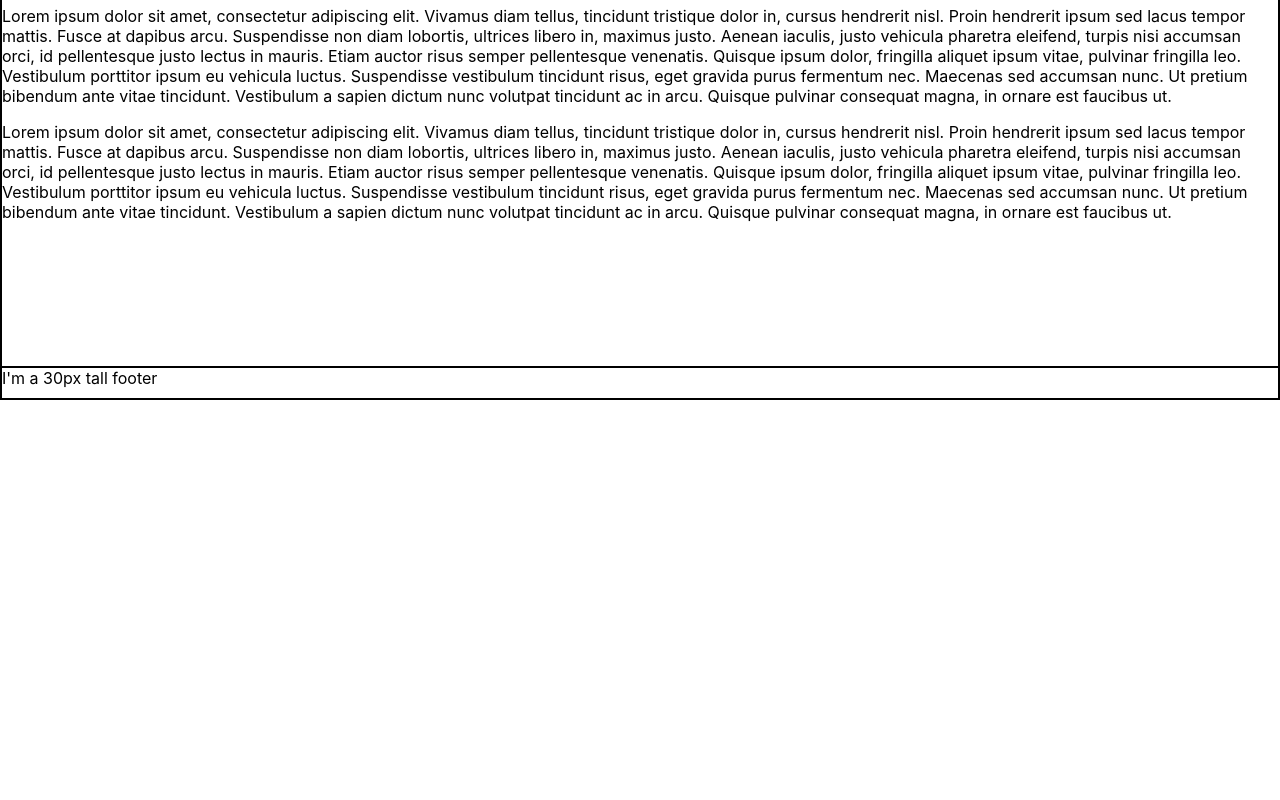
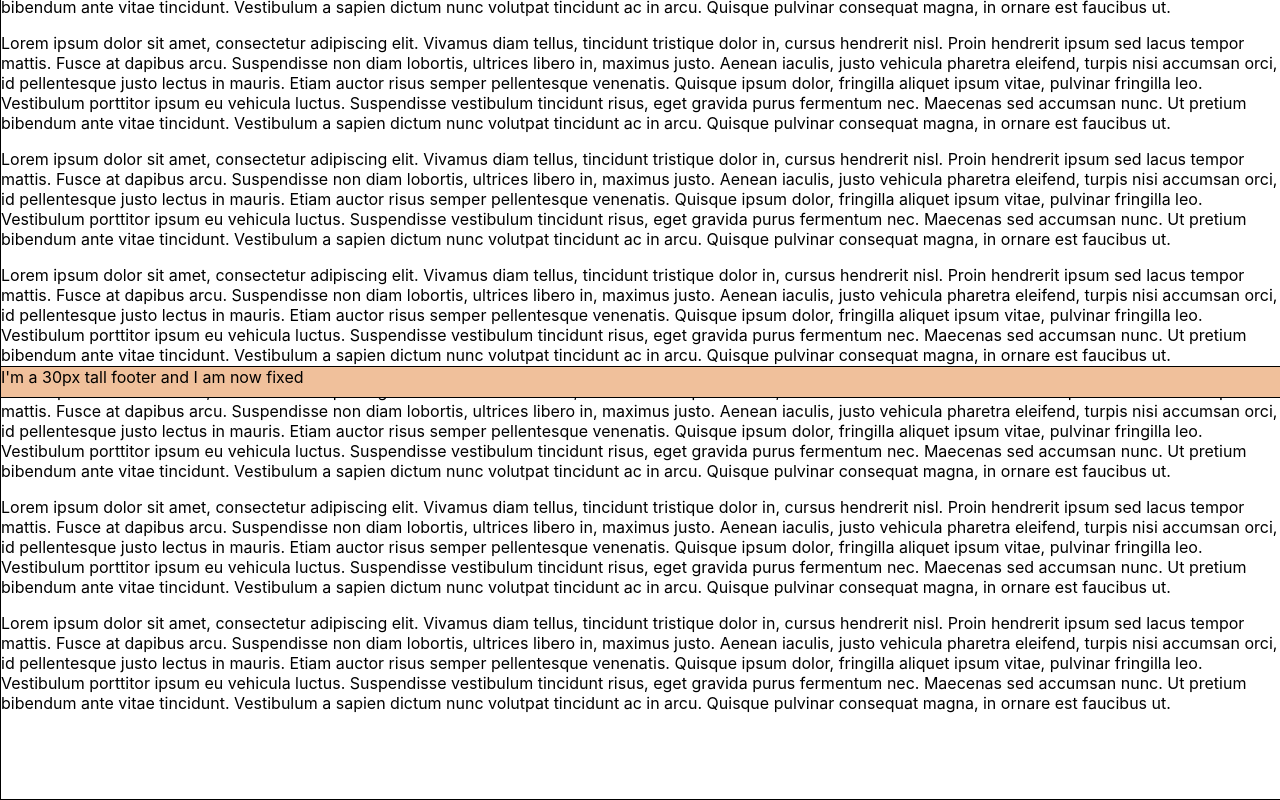
Before and after one commit to deiabasile/mtltrip-react-project, a React (Create React App) app in the folder mtltrip/: page / in a window 1280 px wide. Shown: the part 402-1202 px from the top of the page. Before the commit the page ends 802 px from the top, so only its background shows below. Built offline with nearby package versions, Linux system fonts and the light colour scheme.

Commit message:
MTL-0001: styling fixes

```diff
--- a/mtltrip/src/App.css
+++ b/mtltrip/src/App.css
@@ -1,22 +1,35 @@
-.main-container {
+.body {
   height: 100vh;
   max-width: 1440px;
   margin: auto;
   display: flex;
   flex-direction: column;
-  border: 1px solid black;
+  width: 100%;
 }
 
 header {
-  height: 40px;
+  height: 80px;
   border: 1px solid black;
+  position: fixed;
+  top: 0px;
+  width: inherit;
+  max-width: inherit;
+  background-color: #f0c09b;
 }
 
 main {
   flex: 1; /*take all the remaining space + make the footer stick at the bottom.*/
   border: 1px solid black;
+  padding: 70px 0px;
+  width: inherit;
+  max-width: inherit;
 }
 footer {
   height: 30px;
   border: 1px solid black;
+  position: fixed;
+  bottom: 0px;
+  width: inherit;
+  max-width: inherit;
+  background-color: #f0c09b;
 }
--- a/mtltrip/src/App.js
+++ b/mtltrip/src/App.js
@@ -3,8 +3,8 @@ import "./App.css";
 function App() {
   return (
     <>
-      <div class="main-container">
-        <header>I'm a 40px tall header</header>
+      <div class="body">
+        <header>I'm a 80px tall header and I am now fixed</header>
 
         <main>
           <p>
@@ -82,9 +82,69 @@ function App() {
             nunc volutpat tincidunt ac in arcu. Quisque pulvinar consequat
             magna, in ornare est faucibus ut.
           </p>
+          <p>
+            Lorem ipsum dolor sit amet, consectetur adipiscing elit. Vivamus
+            diam tellus, tincidunt tristique dolor in, cursus hendrerit nisl.
+            Proin hendrerit ipsum sed lacus tempor mattis. Fusce at dapibus
+            arcu. Suspendisse non diam lobortis, ultrices libero in, maximus
+            justo. Aenean iaculis, justo vehicula pharetra eleifend, turpis nisi
+            accumsan orci, id pellentesque justo lectus in mauris. Etiam auctor
+            risus semper pellentesque venenatis. Quisque ipsum dolor, fringilla
+            aliquet ipsum vitae, pulvinar fringilla leo. Vestibulum porttitor
+            ipsum eu vehicula luctus. Suspendisse vestibulum tincidunt risus,
+            eget gravida purus fermentum nec. Maecenas sed accumsan nunc. Ut
+            pretium bibendum ante vitae tincidunt. Vestibulum a sapien dictum
+            nunc volutpat tincidunt ac in arcu. Quisque pulvinar consequat
+            magna, in ornare est faucibus ut.
+          </p>
+          <p>
+            Lorem ipsum dolor sit amet, consectetur adipiscing elit. Vivamus
+            diam tellus, tincidunt tristique dolor in, cursus hendrerit nisl.
+            Proin hendrerit ipsum sed lacus tempor mattis. Fusce at dapibus
+            arcu. Suspendisse non diam lobortis, ultrices libero in, maximus
+            justo. Aenean iaculis, justo vehicula pharetra eleifend, turpis nisi
+            accumsan orci, id pellentesque justo lectus in mauris. Etiam auctor
+            risus semper pellentesque venenatis. Quisque ipsum dolor, fringilla
+            aliquet ipsum vitae, pulvinar fringilla leo. Vestibulum porttitor
+            ipsum eu vehicula luctus. Suspendisse vestibulum tincidunt risus,
+            eget gravida purus fermentum nec. Maecenas sed accumsan nunc. Ut
+            pretium bibendum ante vitae tincidunt. Vestibulum a sapien dictum
+            nunc volutpat tincidunt ac in arcu. Quisque pulvinar consequat
+            magna, in ornare est faucibus ut.
+          </p>
+          <p>
+            Lorem ipsum dolor sit amet, consectetur adipiscing elit. Vivamus
+            diam tellus, tincidunt tristique dolor in, cursus hendrerit nisl.
+            Proin hendrerit ipsum sed lacus tempor mattis. Fusce at dapibus
+            arcu. Suspendisse non diam lobortis, ultrices libero in, maximus
+            justo. Aenean iaculis, justo vehicula pharetra eleifend, turpis nisi
+            accumsan orci, id pellentesque justo lectus in mauris. Etiam auctor
+            risus semper pellentesque venenatis. Quisque ipsum dolor, fringilla
+            aliquet ipsum vitae, pulvinar fringilla leo. Vestibulum porttitor
+            ipsum eu vehicula luctus. Suspendisse vestibulum tincidunt risus,
+            eget gravida purus fermentum nec. Maecenas sed accumsan nunc. Ut
+            pretium bibendum ante vitae tincidunt. Vestibulum a sapien dictum
+            nunc volutpat tincidunt ac in arcu. Quisque pulvinar consequat
+            magna, in ornare est faucibus ut.
+          </p>
+          <p>
+            Lorem ipsum dolor sit amet, consectetur adipiscing elit. Vivamus
+            diam tellus, tincidunt tristique dolor in, cursus hendrerit nisl.
+            Proin hendrerit ipsum sed lacus tempor mattis. Fusce at dapibus
+            arcu. Suspendisse non diam lobortis, ultrices libero in, maximus
+            justo. Aenean iaculis, justo vehicula pharetra eleifend, turpis nisi
+            accumsan orci, id pellentesque justo lectus in mauris. Etiam auctor
+            risus semper pellentesque venenatis. Quisque ipsum dolor, fringilla
+            aliquet ipsum vitae, pulvinar fringilla leo. Vestibulum porttitor
+            ipsum eu vehicula luctus. Suspendisse vestibulum tincidunt risus,
+            eget gravida purus fermentum nec. Maecenas sed accumsan nunc. Ut
+            pretium bibendum ante vitae tincidunt. Vestibulum a sapien dictum
+            nunc volutpat tincidunt ac in arcu. Quisque pulvinar consequat
+            magna, in ornare est faucibus ut.
+          </p>
         </main>
 
-        <footer>I'm a 30px tall footer</footer>
+        <footer>I'm a 30px tall footer and I am now fixed</footer>
       </div>
     </>
   );
```
